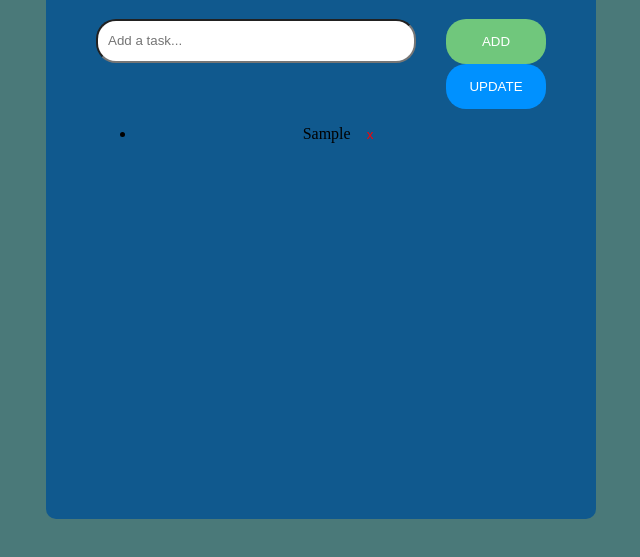
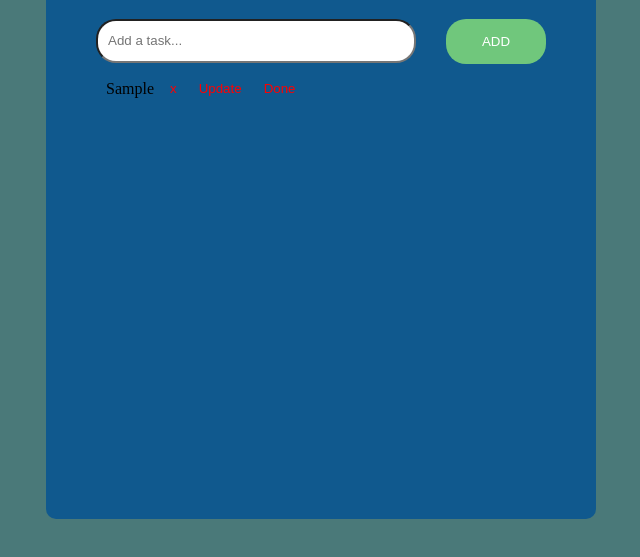
Before and after one commit to 216037150/To-Do-App, a plain HTML site: page index.html in a window 1280 px wide. Both pictures are taken after typing "Sample" into the empty fields and a click on the button "ADD". Shown: the part 99-656 px from the top of the page, without its empty margins (412-1052 px from the left). Drawn offline with Linux system fonts and the light colour scheme.

Commit message:
added delet, update button

```diff
--- a/Script/script.js
+++ b/Script/script.js
@@ -1,5 +1,7 @@
 let taskInput = document.getElementById('taskInput');
 let taskList = document.getElementById('taskList');
+let editTask = false;
+let currentTask;  // Keeps track of the task being edited
 
 function addTask() {
     const task = taskInput.value.trim();
@@ -9,8 +11,19 @@ function addTask() {
         return;
     }
 
+    if (editTask) {
+        // If in edit mode, update the current task's text
+        currentTask.firstChild.textContent = task;
+        taskInput.value = ''; // Clear the input field
+        editTask = false;
+        return;
+    }
+
     const li = document.createElement('li');
-    li.textContent = task;
+
+    const taskText = document.createElement('span');
+    taskText.textContent = task;
+    li.appendChild(taskText);
 
     // Create a delete button
     const deleteButton = document.createElement('button');
@@ -23,7 +36,31 @@ function addTask() {
         }
     };
 
+    // Create an update button
+    const updateButton = document.createElement('button');
+    updateButton.textContent = 'Update';
+    updateButton.style.marginLeft = '10px';
+    updateButton.onclick = function() {
+        taskInput.value = taskText.textContent;
+        currentTask = li;
+        editTask = true;
+    };
+
+
+      // Create a done button
+      const doneButton = document.createElement('button');
+      doneButton.textContent = 'Done';
+      doneButton.style.marginLeft = '10px';
+      doneButton.onclick = function() {
+          taskText.style.textDecoration = 'line-through';
+          taskText.style.color = 'gray';
+          doneButton.disabled = true;
+      };
+
     li.appendChild(deleteButton);
+    li.appendChild(updateButton);
+    li.appendChild(doneButton);
     taskList.appendChild(li);
+
     taskInput.value = '';
 }
--- a/Style/styles.css
+++ b/Style/styles.css
@@ -61,23 +61,20 @@ body{
 }
 
 
-.todo li{
-    position: relative;
 
-}
 /* // delete all tasks */
 
-/* ul {
+ul {
     list-style-type: disc;
     padding-left: 0;
-} */
+}
 
-/* li {
+li {
     margin: 5px 0;
     padding-left: 10px;
     display: flex;
     align-items: center;
-} */
+}
 
 button {
     margin-left: 10px;
--- a/index.html
+++ b/index.html
@@ -17,7 +17,6 @@
                 <input type="text" id="taskInput" placeholder="Add a task...">
                 <div class="Btn">
                     <button id="addTaskBtn" onclick="addTask()">ADD</button>
-                    <button id="clearTasksBtn" onclick="remove()">UPDATE</button>
                 </div>
             </div>
             <ul id="taskList"></ul>
```
